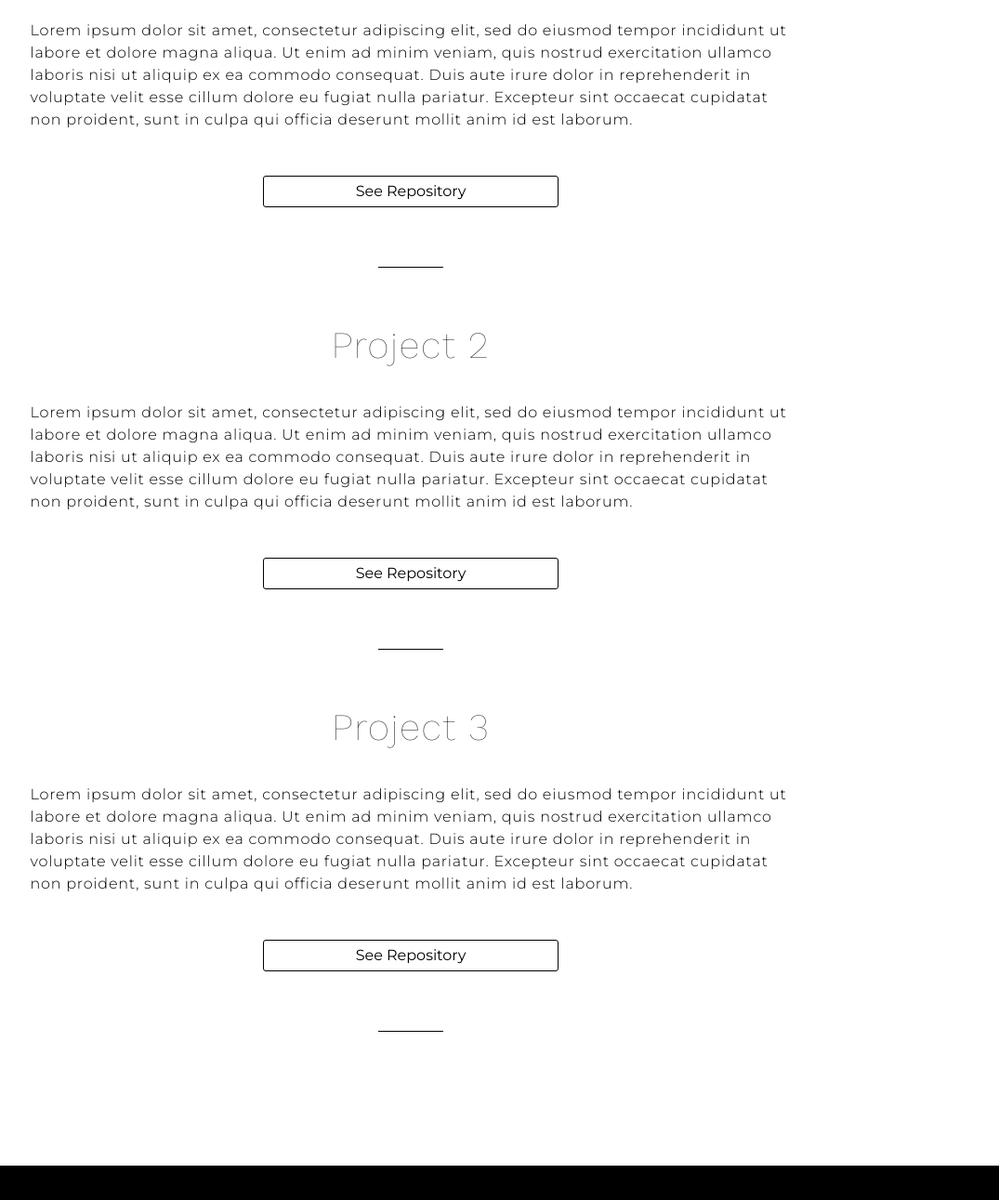
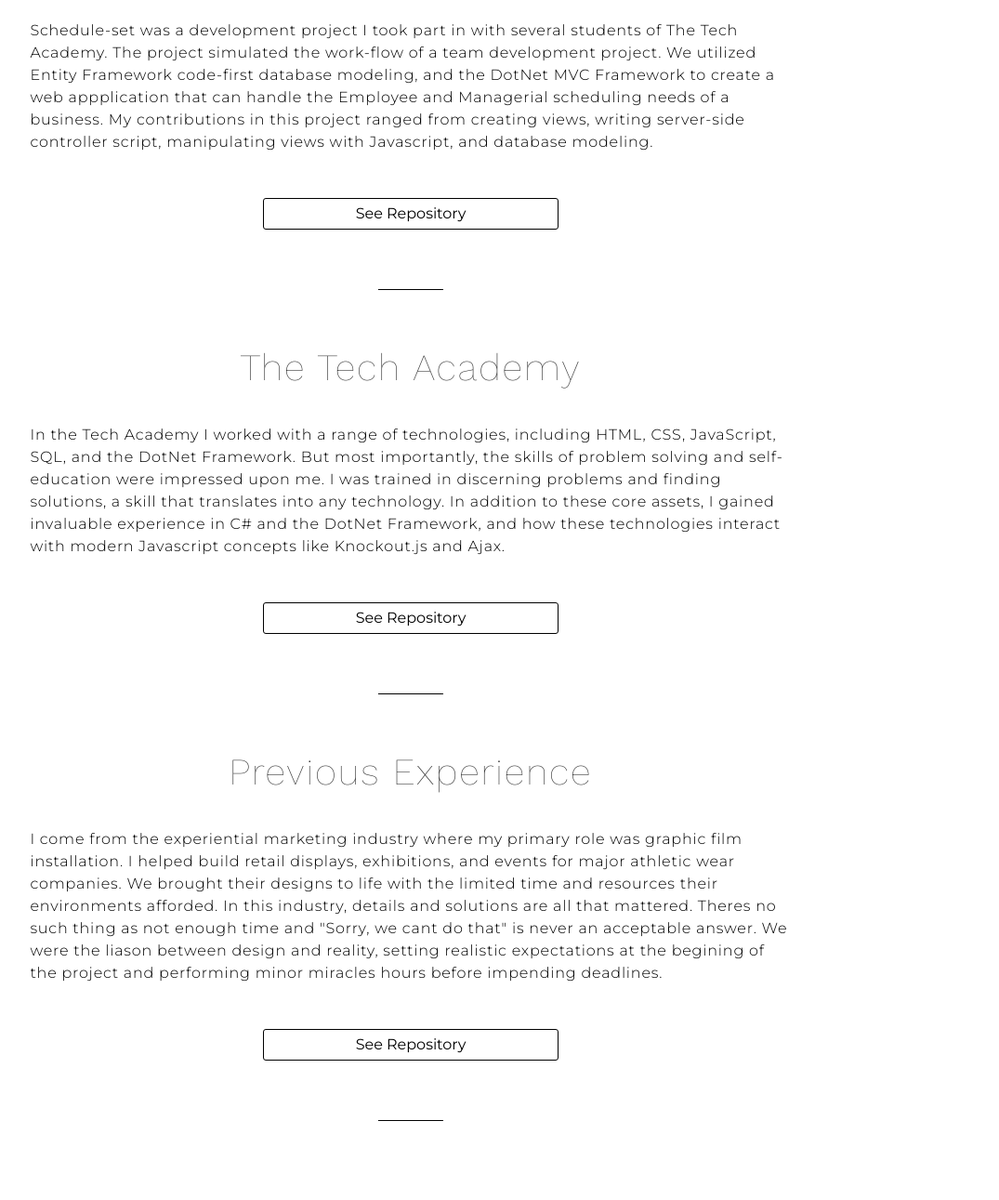
Before and after one commit to calebarapp/calebarapp.github.io, a website: page html/projects.html in a window 1280 px wide. Shown: the part 359-1650 px from the top of the page at 93% size, without its empty margins (198-1273 px from the left). Drawn offline with nearby package versions, Linux system fonts and the light colour scheme.

Commit message:
Update wording

```diff
--- a/html/projects.html
+++ b/html/projects.html
@@ -27,52 +27,47 @@
         </div>
     </nav>
     <section class = "projects">
-        <h1>Projects</h1>
+        <h1>Experience</h1>
         <div class = "x-container">
             <div class = "x-container__1"> </div>
             <div class = "x-container__2"> </div>
         </div>
         <div class = projects__container>
             <!-- <div class = "line top"></div> -->
-            <h3>Project 1</h3>
+            <h3>Schedule-set</h3>
             <p>
-            Lorem ipsum dolor sit amet, consectetur adipiscing elit,
-            sed do eiusmod tempor incididunt ut labore et dolore magna aliqua.
-            Ut enim ad minim veniam, quis nostrud exercitation ullamco laboris nisi
-            ut aliquip ex ea commodo consequat. Duis aute irure dolor in reprehenderit
-            in voluptate velit esse cillum dolore eu fugiat nulla pariatur.
-            Excepteur sint occaecat cupidatat non proident, sunt in culpa qui officia
-            deserunt mollit anim id est laborum.
+                Schedule-set was a development project I took part in with several students of The Tech Academy. The project
+                simulated the work-flow of a team development project. We utilized Entity Framework code-first database modeling, and
+                the DotNet MVC Framework to create a web appplication that can handle the Employee and Managerial scheduling needs of a business.
+                My contributions in this project ranged from creating views, writing server-side controller script,
+                manipulating views with Javascript, and database modeling.
             </p>
             <a>See Repository</a>
             <div class = "line"></div>
         </div>
         <div class = projects__container>
             <!-- <div class = "line top"></div> -->
-            <h3>Project 2</h3>
+            <h3>The Tech Academy</h3>
             <p>
-            Lorem ipsum dolor sit amet, consectetur adipiscing elit,
-            sed do eiusmod tempor incididunt ut labore et dolore magna aliqua.
-            Ut enim ad minim veniam, quis nostrud exercitation ullamco laboris nisi
-            ut aliquip ex ea commodo consequat. Duis aute irure dolor in reprehenderit
-            in voluptate velit esse cillum dolore eu fugiat nulla pariatur.
-            Excepteur sint occaecat cupidatat non proident, sunt in culpa qui officia
-            deserunt mollit anim id est laborum.
+                In the Tech Academy I worked with a range of technologies, including HTML, CSS, JavaScript, SQL, and the DotNet Framework.
+                But most importantly, the skills of problem solving and self-education were impressed upon me. I was trained in discerning
+                problems and finding solutions, a skill that translates into any technology. In addition to these core assets, I gained invaluable
+                experience in C# and the DotNet Framework, and how these technologies interact with modern Javascript concepts like Knockout.js and Ajax.
+
             </p>
             <a>See Repository</a>
             <div class = "line"></div>
         </div>
         <div class = projects__container>
             <!-- <div class = "line top"></div> -->
-            <h3>Project 3</h3>
+            <h3>Previous Experience</h3>
             <p>
-            Lorem ipsum dolor sit amet, consectetur adipiscing elit,
-            sed do eiusmod tempor incididunt ut labore et dolore magna aliqua.
-            Ut enim ad minim veniam, quis nostrud exercitation ullamco laboris nisi
-            ut aliquip ex ea commodo consequat. Duis aute irure dolor in reprehenderit
-            in voluptate velit esse cillum dolore eu fugiat nulla pariatur.
-            Excepteur sint occaecat cupidatat non proident, sunt in culpa qui officia
-            deserunt mollit anim id est laborum.
+                I come from the experiential marketing industry where my primary role was graphic film installation.
+                I helped build retail displays, exhibitions, and events for major athletic wear companies.
+                We brought their designs to life with the limited time and resources their environments afforded. In this industry,
+                details and solutions are all that mattered. Theres no such thing as not enough time and "Sorry, we cant do that" is never
+                an acceptable answer. We were the liason between design and reality, setting realistic expectations at the begining of the project
+                and performing minor miracles hours before impending deadlines.
             </p>
             <a>See Repository</a>
             <div class = "line"></div>
--- a/src/styles/__components.scss
+++ b/src/styles/__components.scss
@@ -196,7 +196,6 @@
   margin: 2em auto;
   width: 100px;
   height: 1px;
-  //background: black;
 
 }
 .x-container__1 {
```
Also changed, not shown: html/about.html (+7 -5 lines), index.html (+1 -1 lines), html/contact.html (deleted).
